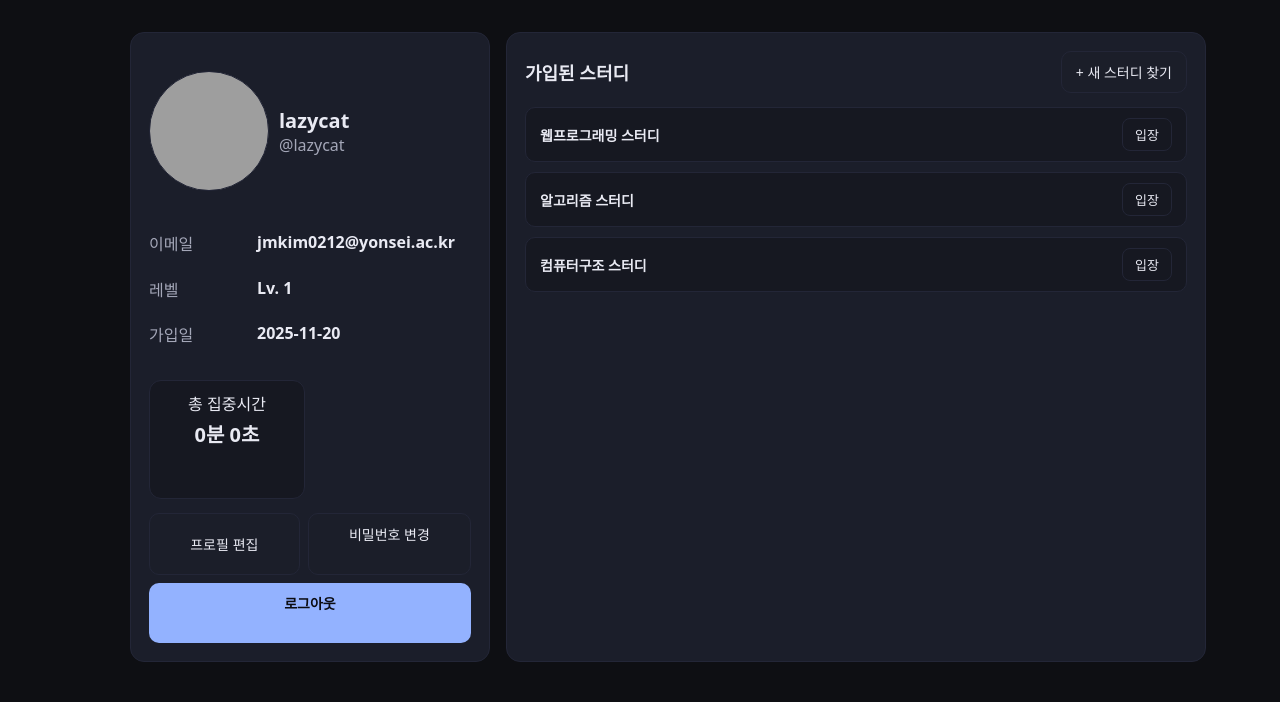
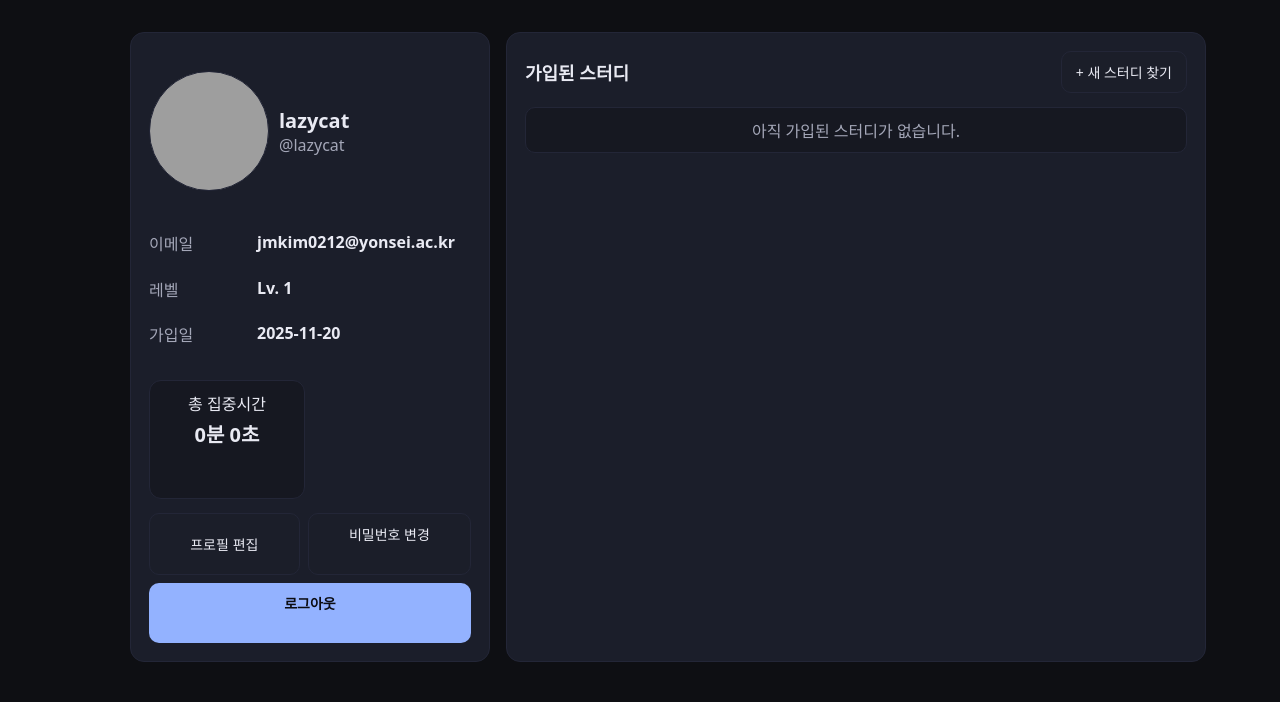
Before and after one commit to 2025WebProgramming-Group8/2025-2_Web, a Django app: page /profile/ in a window 1280 px wide. Shown: the part 137-839 px from the top of the page. Run offline with Django 3.2, Linux system fonts and the light colour scheme; a user stored in the database is signed in; data comes from the database, SQL or seed files in the repository; both versions use the stored data as it was after the commit; grey boxes are pictures that could not be loaded.

Commit message:
feat: 프로필 가입된 스터디 수정

```diff
--- a/templates/profile.html
+++ b/templates/profile.html
@@ -313,18 +313,23 @@
     </div>
 
     <div class="list">
+      {% for membership in memberships %}
       <div class="study-item">
-        <div class="left">웹프로그래밍 스터디</div>
-        <a class="enter" href="{% url 'timer' group_code='GROUP1' %}">입장</a>
+          <div class="left">
+              {{ membership.study_group.name }}
+
+              <span style="font-size: 13px; color: var(--muted); margin-left: 10px;">
+                  ({{ membership.group_study_time|default:"0분 0초" }})
+              </span>
+          </div>
+
+          <a class="enter" href="{% url 'timer' group_code=membership.study_group.group_code %}">입장</a>
       </div>
-      <div class="study-item">
-        <div class="left">알고리즘 스터디</div>
-        <a class="enter" href="{% url 'timer' group_code='GROUP2' %}">입장</a>
+      {% empty %}
+      <div class="study-item" style="justify-content: center; color: var(--muted);">
+          아직 가입된 스터디가 없습니다.
       </div>
-      <div class="study-item">
-        <div class="left">컴퓨터구조 스터디</div>
-        <a class="enter" href="{% url 'timer' group_code='GROUP3' %}">입장</a>
-      </div>
+      {% endfor %}
     </div>
   </section>
 </div>
--- a/webapp/views.py
+++ b/webapp/views.py
@@ -108,6 +108,11 @@ def user_profile(request: HttpRequest) -> HttpResponse:
         else:
             total_time_display = "0분 0초" # 총 시간이 없을 때 기본값
 
+    user_study_memberships = StudyGroupMember.objects.filter(user=request.user).select_related(
+        'study_group',
+        'user__profile' # UserProfile 정보를 가져오기 위함
+    )
+
     # avatar_index 필드가 있다고 가정 (없으면 기본값 1)
     avatar_index = getattr(profile, "avatar_index", 1)
 
@@ -115,6 +120,7 @@ def user_profile(request: HttpRequest) -> HttpResponse:
         "profile": profile,
         "avatar_index": avatar_index,
         "total_study_time_sum": total_time_display,
+        "memberships": user_study_memberships,
     }
 
     return render(request, 'profile.html', context)
```
Also changed, not shown: db.sqlite3.
